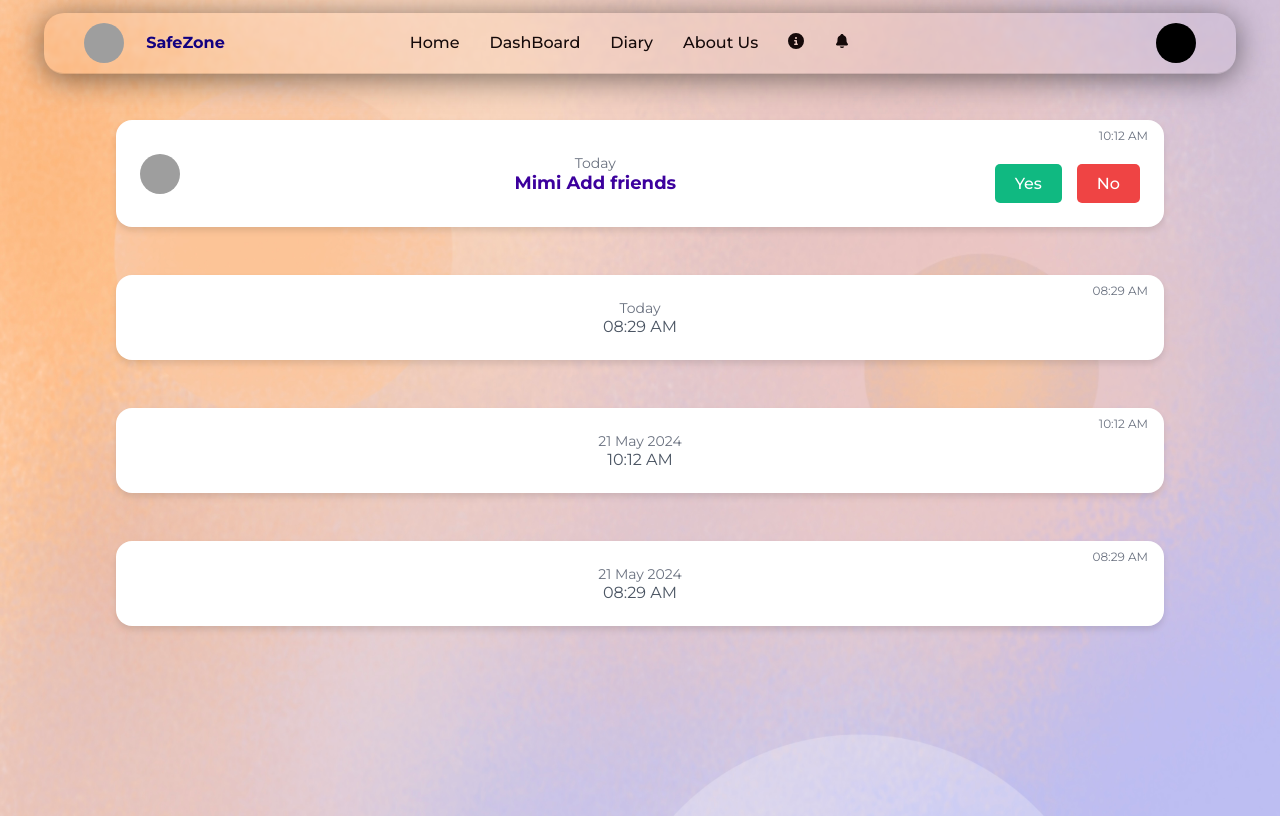
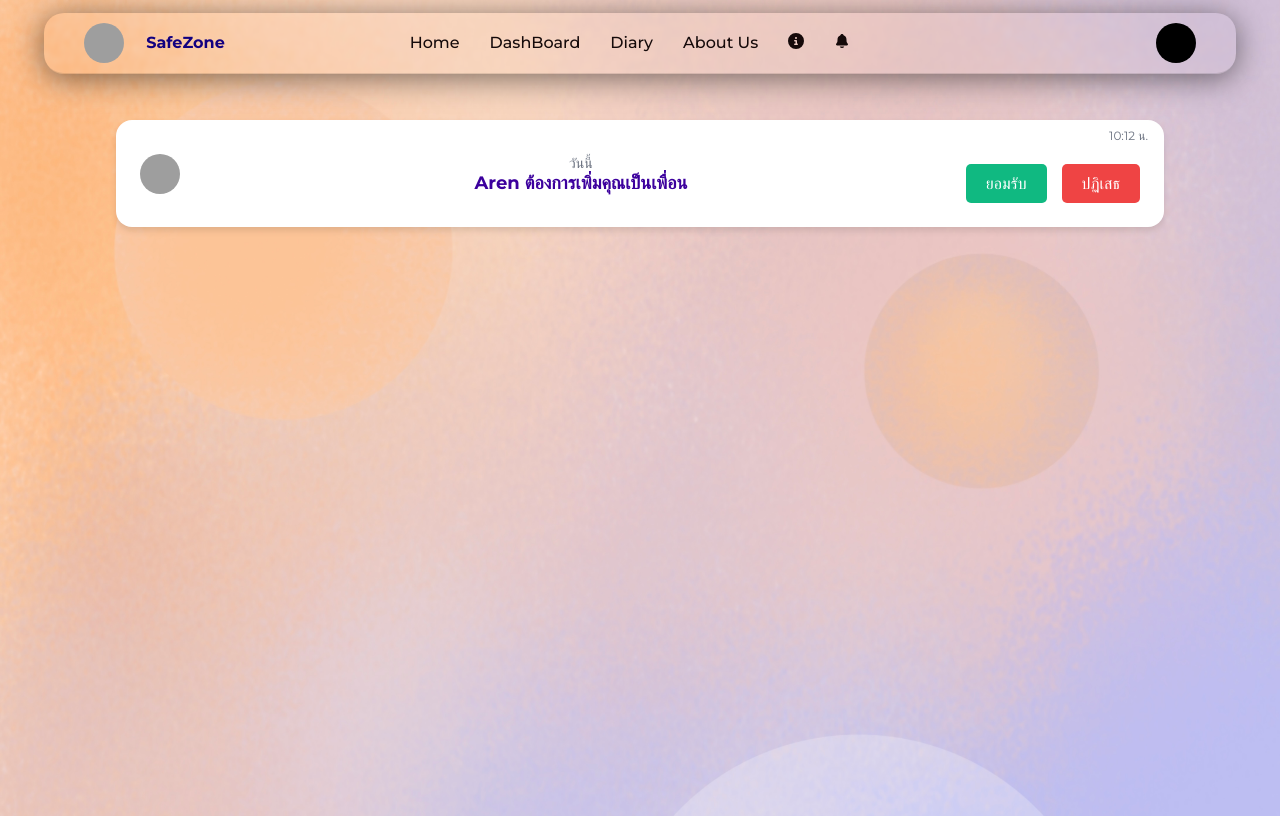
Before and after one commit to Babybluebear404/Project-SafeZone, a React (Vite) app: page /Notification in a window 1280 px wide. Built offline with nearby package versions, Linux system fonts and the light colour scheme; grey boxes are pictures that could not be loaded.

Commit message:
add friend

```diff
--- a/src/pages/Notification.jsx
+++ b/src/pages/Notification.jsx
@@ -1,13 +1,45 @@
-import React from 'react';
-import { ToastContainer, toast } from 'react-toastify';
-import 'react-toastify/dist/ReactToastify.css';
+import React, { useState, useEffect } from 'react';
 import './Notification.css';
 
-const Notification = () => {
-  const notifySuccess = () => toast.success('🎉 สำเร็จ! การดำเนินการเสร็จสิ้น');
-  const notifyError = () => toast.error('❌ เกิดข้อผิดพลาด! กรุณาลองใหม่');
-  const notifyInfo = () => toast.info('ℹ️ ข้อมูลเพิ่มเติม: โปรดตรวจสอบการอัปเดต');
-  const notifyWarning = () => toast.warn('⚠️ คำเตือน: โปรดระวังข้อมูลที่ไม่ถูกต้อง');
+const Notification = ({ currentUser, friendName, onConfirm }) => {
+  const [showNotification, setShowNotification] = useState(false); // ติดตามสถานะการแสดงการแจ้งเตือน
+  //const [notificationMessage, setNotificationMessage] = useState('');
+  const [notificationMessage, setNotificationMessage] = useState(`Aren ต้องการเพิ่มคุณเป็นเพื่อน`); //TEST!!!!!!!!!!!
+  const [showButtons, setShowButtons] = useState(true);  // ปุ่ม Yes/No
+
+  // ใช้ useEffect เพื่อกำหนดข้อความแจ้งเตือนเมื่อมีคำขอเพิ่มเพื่อน
+  useEffect(() => {
+    if (friendName && friendName !== currentUser) {
+      setNotificationMessage(`${friendName} ต้องการเพิ่มคุณเป็นเพื่อน`);
+      setShowNotification(true); // ถ้ามีคำขอเพิ่มเพื่อน จะแสดงการแจ้งเตือน
+    } else {
+      setShowNotification(false); // ถ้าไม่มีคำขอเพิ่มเพื่อน จะไม่แสดงการแจ้งเตือน
+    }
+  }, [friendName, currentUser]);
+
+  const notifySuccess = () => {
+    //setNotificationMessage(`คุณเป็นเพื่อนกับ ${friendName} แล้ว`);
+    setNotificationMessage(`คุณเป็นเพื่อนกับ Aren แล้ว`); //TEST!!!!!!!!!!!
+    setShowButtons(false);
+  };
+
+  const notifyError = () => {
+    //setNotificationMessage(`คุณปฏิเสธการเป็นเพื่อนกับ ${friendName} แล้ว`);
+    setNotificationMessage(`คุณปฏิเสธการเป็นเพื่อนกับ Aren แล้ว`);  //TEST!!!!!!!!!!!
+    setShowButtons(false);
+  };
+
+  const handleYesClick = () => {
+    notifySuccess();
+    if (onConfirm) onConfirm(true);
+  };
+
+  const handleNoClick = () => {
+    notifyError();
+    if (onConfirm) onConfirm(false);
+  };
+
+  //if (!showNotification) return null; // ถ้าไม่มีการแจ้งเตือน ก็ไม่แสดงอะไรเลย
 
   return (
     <div className="page-container">
@@ -15,50 +47,20 @@ const Notification = () => {
         <div className="notification-item">
           <img src="/src/assets/LogoSafeZone.png" alt="logo" className="logo" />
           <div className="notification-text">
-          <div className="notification-date">Today</div>
-            <div className="notification-title">Mimi Add friends</div>
+            <div className="notification-date">วันนี้</div>
+            <div className="notification-title">{notificationMessage}</div>
           </div>
           <div className="button-group">
-            <button className="btn yes">Yes</button>
-            <button className="btn no">No</button>
+            {showButtons && (
+              <>
+                <button className="btn yes" onClick={handleYesClick}>ยอมรับ</button>
+                <button className="btn no" onClick={handleNoClick}>ปฏิเสธ</button>
+              </>
+            )}
           </div>
-          <div className="notification-time">10:12 AM</div>
-        </div>
-
-        <div className="notification-item">
-          <div className="notification-text">
-            <div className="notification-date">Today</div>
-            <span className="notification-message">08:29 AM</span>
-          </div>
-          <div className="notification-time">08:29 AM</div>
-        </div>
-
-        <div className="notification-item">
-          <div className="notification-text">
-            <div className="notification-date">21 May 2024</div>
-            <span className="notification-message">10:12 AM</span>
-          </div>
-          <div className="notification-time">10:12 AM</div>
-        </div>
-
-        <div className="notification-item">
-          <div className="notification-text">
-            <div className="notification-date">21 May 2024</div>
-            <span className="notification-message">08:29 AM</span>
-          </div>
-          <div className="notification-time">08:29 AM</div>
+          <div className="notification-time">10:12 น.</div>
         </div>
       </div>
-
-      <ToastContainer
-        position="top-right"
-        autoClose={3000}
-        hideProgressBar={false}
-        closeOnClick
-        pauseOnHover
-        draggable
-        theme="colored"
-      />
     </div>
   );
 };
```
